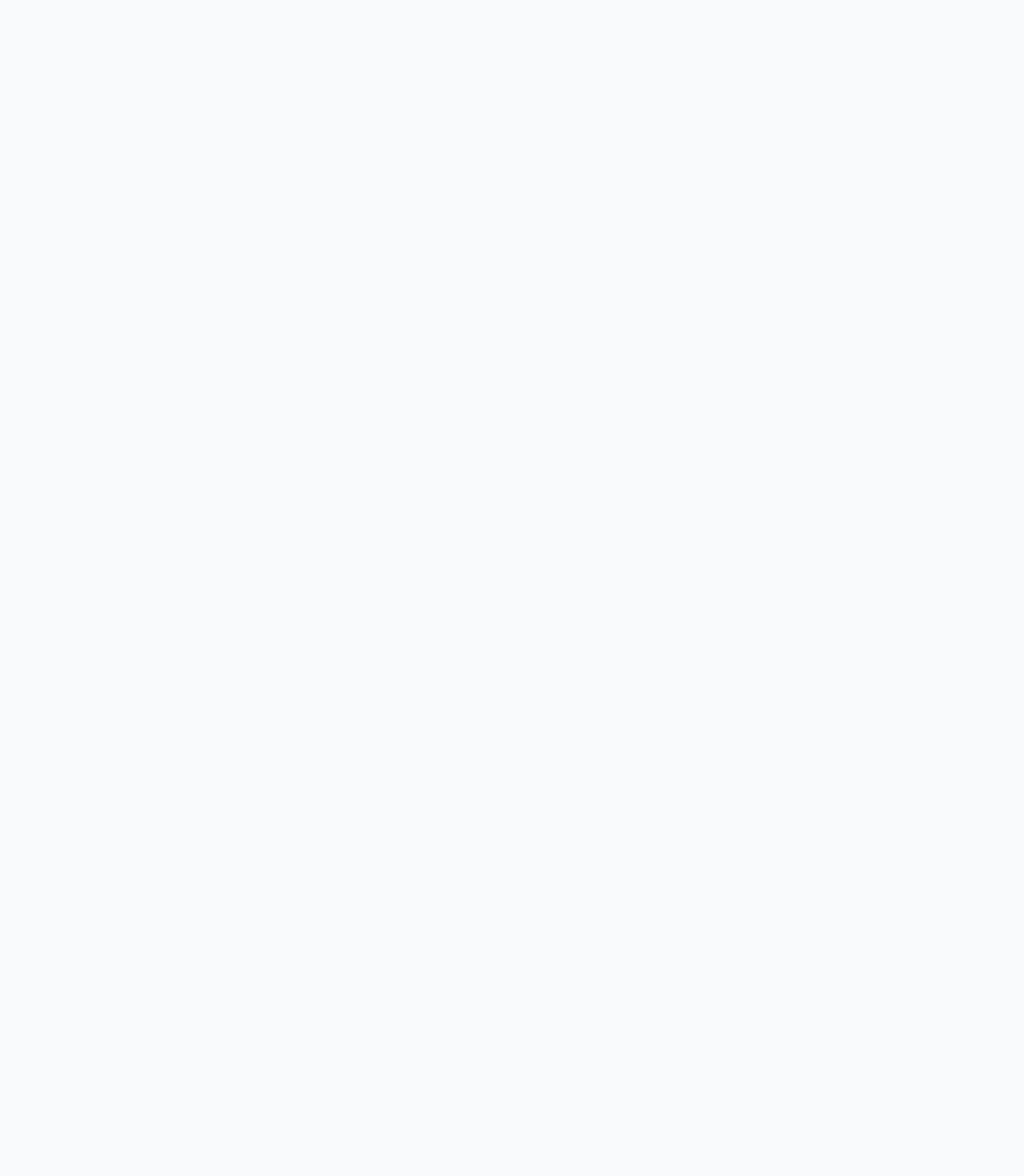
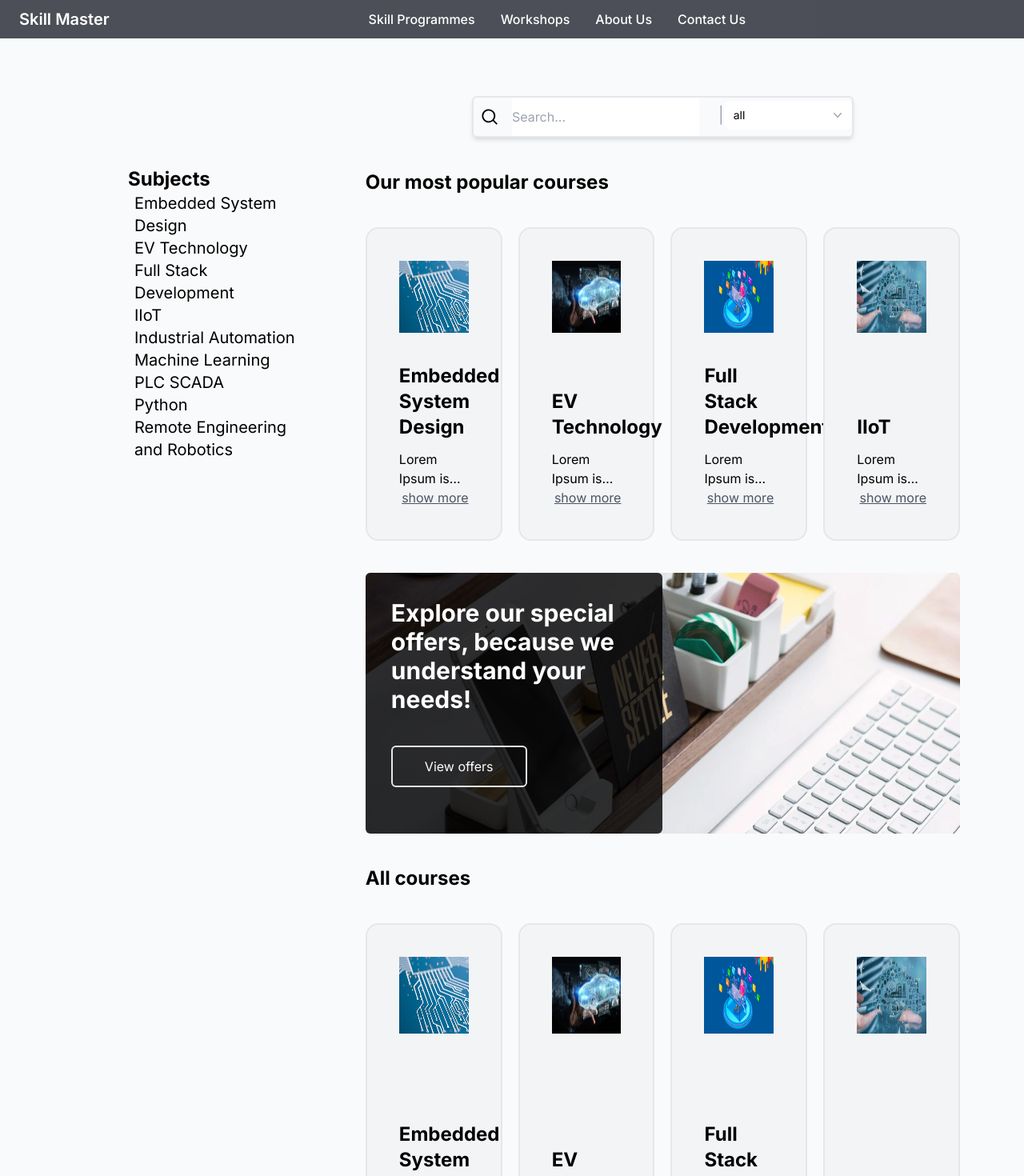
Before and after one commit to HidsTechnologies/skill_master, a Next.js app: page /courses in a window 1280 px wide. Shown: the top 1470 px of the page at 80% size. Before the commit the page ends 800 px from the top, so only its background shows below. Built offline with nearby package versions, Linux system fonts and the light colour scheme.

Commit message:
Added the completed courses page

```diff
--- a/package.json
+++ b/package.json
@@ -11,6 +11,7 @@
   "dependencies": {
     "@fortawesome/free-brands-svg-icons": "^6.4.2",
     "@fortawesome/react-fontawesome": "^0.2.0",
+    "@headlessui/react": "^1.7.17",
     "@heroicons/react": "^2.0.18",
     "next": "14.0.3",
     "react": "^18",
--- a/src/app/about/experts.tsx
+++ b/src/app/about/experts.tsx
@@ -3,11 +3,11 @@ import Link from "next/link";
 
 export default function Experts() {
     return (
-        <div className="max-w-7xl w-full relative h-96">
+        <div className="max-w-7xl w-full relative h-96 items-center justify-center">
             <div className="absolute w-full">
 
             </div>
-            <div className="absolute w-full bg-gradient-to-tr from-pink-700 to-blue-800"></div>
+            <div className="absolute w-full h-96 bg-gradient-to-tr from-pink-700 to-blue-800"></div>
         </div>
     );
 }
--- a/src/app/courses/page.tsx
+++ b/src/app/courses/page.tsx
@@ -1,6 +1,98 @@
-export default function AllCourses(){
-    return(
-        <>
-        </>
+import Header from "@/components/header/page"
+import Link from "next/link";
+import Courses from '@/db/courses.json';
+import Footer from "@/components/footer/page";
+
+const popular = Courses.slice(0, 4);
+
+export default function Catalog() {
+    return (
+        <div>
+            <Header />
+            <div className="py-20 flex flex-col px-20 w-full min-h-screen">
+                <div className="flex w-full">
+                    <div className="flex flex-col w-max h-screen sticky top-52 px-20">
+                        <h1 className="text-2xl font-bold">Subjects</h1>
+                        {Courses.map((course, i) => {
+                            return (
+                                <h1 key={i} className="text-xl ml-2">{course.title}</h1>
+                            );
+                        })}
+                    </div>
+                    <div className="flex flex-col w-full">
+                        <div className="flex w-full items-center justify-center mt-10">
+                            <div className="flex w-min shadow-md border-2 rounded-md">
+                                <svg xmlns="http://www.w3.org/2000/svg" viewBox="0 0 20 20" fill="currentColor" aria-hidden="true" className="w-6 mx-2">
+                                    <path fill-rule="evenodd" d="M9 3.5a5.5 5.5 0 100 11 5.5 5.5 0 000-11zM2 9a7 7 0 1112.452 4.391l3.328 3.329a.75.75 0 11-1.06 1.06l-3.329-3.328A7 7 0 012 9z" clip-rule="evenodd">
+                                    </path>
+                                </svg>
+                                <div className="px-2 flex">
+                                    <input type="text" placeholder="Search..." className="py-3 outline-none" value="" />
+                                    <div className="w-4 mt-3">
+                                        <button className="rounded-full"></button>
+                                    </div>
+                                </div>
+                                <div className="py-2  text-xl text-gray-400 ">|</div>
+                                <div className="z-10">
+                                    <div className="w-40">
+                                        <div className="relative mt-1" data-headlessui-state="">
+                                            <button className="relative w-full cursor-default rounded-lg bg-white py-2 pl-3 pr-10 text-left focus:outline-none focus-visible:border-indigo-500 focus-visible:ring-2 focus-visible:ring-white focus-visible:ring-opacity-75 focus-visible:ring-offset-2 focus-visible:ring-offset-green-300 sm:text-sm" id="headlessui-listbox-button-:r1:" type="button" aria-haspopup="listbox" aria-expanded="false" data-headlessui-state="">
+                                                <span className="block truncate">all</span>
+                                                <span className="pointer-events-none absolute inset-y-0 right-0 flex items-center pr-2">
+                                                    <svg xmlns="http://www.w3.org/2000/svg" viewBox="0 0 20 20" fill="currentColor" aria-hidden="true" className="h-5 w-5 text-gray-400"><path fill-rule="evenodd" d="M5.23 7.21a.75.75 0 011.06.02L10 11.168l3.71-3.938a.75.75 0 111.08 1.04l-4.25 4.5a.75.75 0 01-1.08 0l-4.25-4.5a.75.75 0 01.02-1.06z" clip-rule="evenodd">
+                                                    </path>
+                                                    </svg>
+                                                </span>
+                                            </button>
+                                        </div>
+                                    </div>
+                                </div>
+                            </div>
+                        </div>
+                        <div className="flex flex-col my-10">
+                            <h1 className="text-2xl font-bold mb-10">Our most popular courses</h1>
+                            <div className="grid xl:grid-cols-4 lg:grid-cols-2 grid-cols-1 gap-5 max-w-7xl h-full transition-all duration-500 gap-y-10">
+                                {popular.map((skill, i) => {
+                                    return (
+                                        <div key={i} className="flex flex-col w-full px-10 py-10 gap-x-5 rounded-2xl border-2 bg-gray-100">
+                                            <img src={skill.image} className="h-32 w-40" />
+                                            <div className="flex flex-col h-full justify-end">
+                                                <h1 className="text-2xl font-bold mb-3">{skill.title}</h1>
+                                                <p className="line-clamp-2">{skill.description}</p>
+                                                <Link href={skill.link} className="w-full underline text-right text-gray-600">show more</Link>
+                                            </div>
+                                        </div>
+                                    );
+                                })}
+                            </div>
+                        </div>
+                        <div className="flex w-full rounded-md h-[35rem] mb-10 relative" style={{ background: `url('/banner.jpg')`, backgroundRepeat: 'no-repeat', backgroundPosition: "center", backgroundSize: "cover" }}>
+                            <div className="absolute flex w-2/4 rounded-md h-full bg-black opacity-80"></div>
+                            <div className="absolute p-8 w-2/4">
+                                <h1 className=" text-white text-3xl font-bold">Explore our special offers, because we understand your needs!</h1>
+                                <button className="absolute text-white border-2 rounded-md flex w-max py-3 px-10 mt-10">View offers</button>
+
+                            </div>
+                        </div>
+                        <h1 className="text-2xl font-bold mb-10">All courses</h1>
+                        <div className="grid xl:grid-cols-4 lg:grid-cols-2 grid-cols-1 gap-5 max-w-7xl h-full transition-all duration-500 gap-y-10">
+                            {Courses.map((skill, i) => {
+                                return (
+                                    <div key={i} className="flex flex-col w-full px-10 py-10 gap-x-5 rounded-2xl border-2 bg-gray-100">
+                                        <img src={skill.image} className="h-32 w-40" />
+                                        <div className="flex flex-col h-full justify-end">
+                                            <h1 className="text-2xl font-bold mb-3">{skill.title}</h1>
+                                            <p className="line-clamp-2">{skill.description}</p>
+                                            <Link href={skill.link} className="w-full underline text-right text-gray-600">show more</Link>
+                                        </div>
+                                    </div>
+                                );
+                            })}
+                        </div>
+                    </div>
+                </div>
+            </div>
+            <Footer />
+        </div>
     );
 }
--- a/src/components/Home/courseSection.tsx
+++ b/src/components/Home/courseSection.tsx
@@ -22,7 +22,7 @@ export default function CourseSection() {
                 <h1 className=" flex text-xl mx-10 justify-center items-center">Learn new Industrial skills and upskill in your career with Skill Master courses, that provide you with the best education.</h1>
                 <div className="flex flex-col justify-center w-full items-center mt-10">
                     <div className="flex px-20 w-full justify-center">
-                        <div className="grid grid-cols-4 gap-5 max-w-7xl h-full transition-all duration-500 gap-y-10">
+                        <div className="grid xl:grid-cols-4 lg:grid-cols-2 grid-cols-1 gap-5 max-w-7xl h-full transition-all duration-500 gap-y-10">
                             {display.map((skill, i) => {
                                 return (
                                     <div key={i} className="flex flex-col w-full px-10 py-10 gap-x-5 rounded-2xl border-2 bg-gray-100">
@@ -37,7 +37,7 @@ export default function CourseSection() {
                             })}
                         </div>
                     </div>
-                    <Link href="/catalog"><button className="flex rounded-md px-5 py-2 bg-blue-600 hover:bg-blue-500 mt-10 font-semibold text-white">Explore full catalog</button></Link>
+                    <Link href="/courses"><button className="flex rounded-md px-5 py-2 bg-blue-600 hover:bg-blue-500 mt-10 font-semibold text-white">Explore full catalog</button></Link>
                 </div>
             </div>
         </main>
--- a/src/components/Home/page.tsx
+++ b/src/components/Home/page.tsx
@@ -41,7 +41,7 @@ export default function Home(){
                 <div className='flex max-w-7xl w-full flex-col justify-center items-center'>
                     <h1 className='text-4xl font-bold text-white'>Our Alumni are everywhere</h1>
                     <h1 className='text-xl text-white mt-2'>We have placed over 50 million students. Our top hiring partners are</h1>
-                    <div className='flex justify-between mt-10 w-full'>
+                    <div className='flex lg:flex-row flex-col lg:justify-between justify-center items-center mt-10 w-full'>
                         <Image src="/Microsoft_logo.svg" alt="microsoft" height={100} width={100}/>
                         <Image src="/Google__G__logo.svg" alt="microsoft" height={100} width={100}/>
                         <Image src="/Hudson_River_Trading_Logo.svg" alt="microsoft" height={100} width={200}/>
--- a/src/components/header/page.tsx
+++ b/src/components/header/page.tsx
@@ -13,7 +13,7 @@ import Courses from "@/db/courses.json";
 
 const classNames = (...classes: any) => classes.filter(Boolean).join(" ");
 
-function Appbar() {
+function Header() {
   const [enabled, setEnabled] = useState(false);
   const [isScrolled, setIsScrolled] = useState(false);
   const textColor = isScrolled ? "text-gray-800  " : "text-white";
@@ -97,7 +97,7 @@ function Appbar() {
                 <li
                   className={`group cursor-pointer block py-5 pl-3 pr-4  border-b border-gray-100 hover:bg-gray-500 lg:hover:bg-transparent lg:border-0 lg:hover:text-primary-700 lg:p-0 dark:text-gray-400 lg:dark:hover:text-white dark:hover:bg-gray-700 dark:hover:text-white lg:dark:hover:bg-transparent dark:border-gray-700 ${textColor} `}
                 >
-                  Skill Programmes
+                  <Link href="/courses">Skill Programmes</Link>
                   <div className="relative invisible group-hover:visible">
                     <ul className="flex flex-col absolute top-0 px-2 py-2 font-normal w-max border-2 bg-white text-black rounded-b-lg">
                       {Courses.map((skills, i) => {
@@ -138,4 +138,4 @@ function Appbar() {
   );
 }
 
-export default Appbar;
+export default Header;
```
Also changed, not shown: src/app/courses/Dropdown.tsx (added, +48 -0 lines), public/banner.jpg (added), 1 other file (tests, documents, lock files or other folders).
